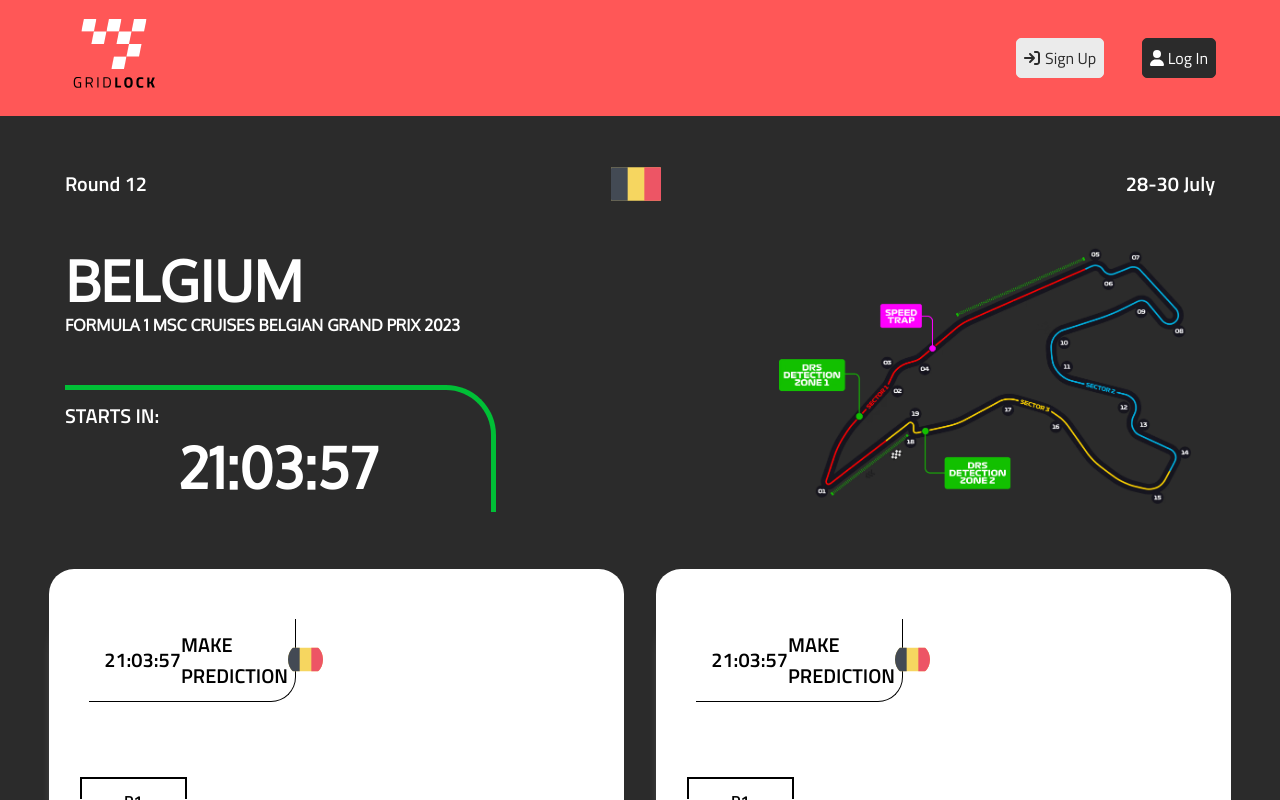
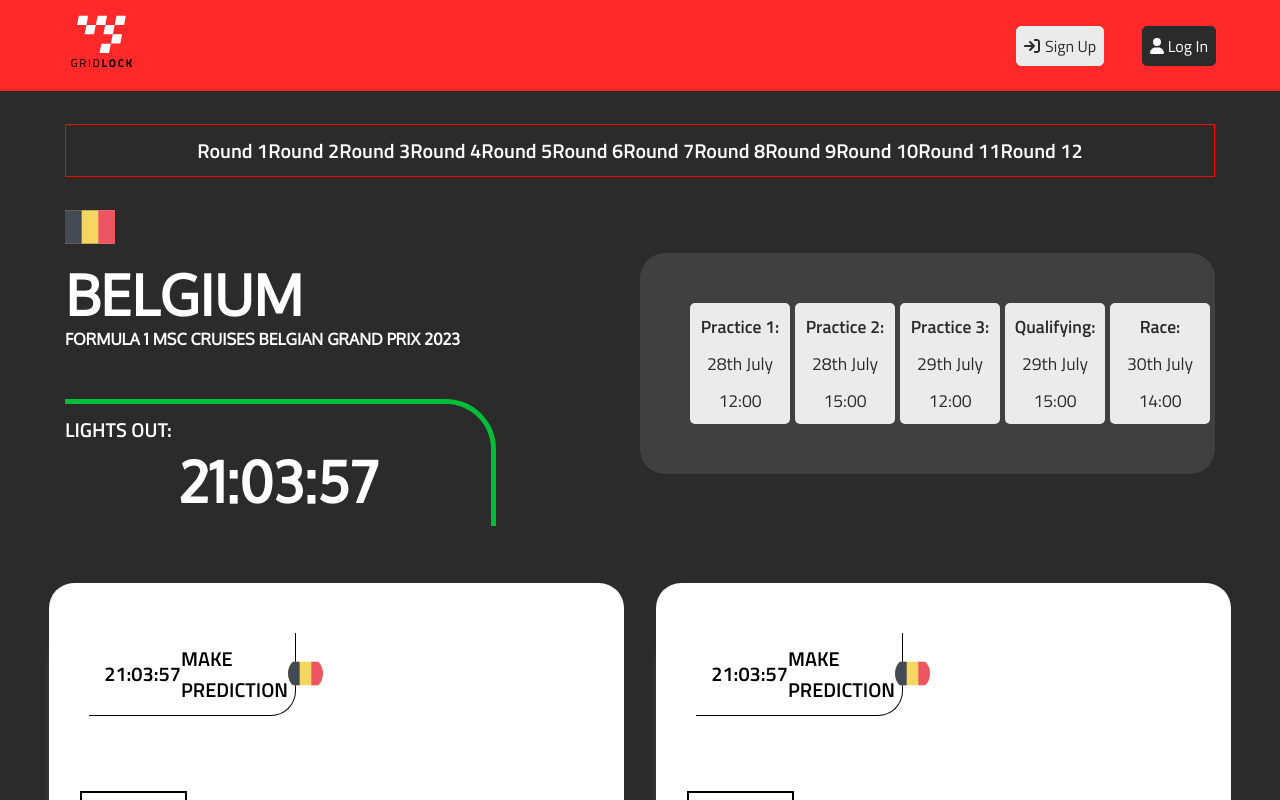
Before and after one commit to m0lts/GridLock, a React (Vite) app: page / in a window 1280 px wide. Shown: the top 800 px of the page. Built offline with nearby package versions, Linux system fonts and the light colour scheme; the HTML template or start-up script is replaced by a standard one.

Commit message:
changing top component

```diff
--- a/src/assets/global.css
+++ b/src/assets/global.css
@@ -16,7 +16,7 @@
   --white: #ffffff;
   --dark-grey: #404040;
   --light-grey: #EBEBEB;
-  --red: #FF5757;
+  --red: #ff2929;
   --green: #00BF36;
   --trans-white:#ffffffb2;
   --titillium: "Titillium Web", sans-serif;
@@ -103,8 +103,8 @@
   background-color: var(--red);
 }
 .logoImg {
-  width:100px;
-  height:100px;
+  width:75px;
+  height:75px;
 }
 .headerRightFlex {
   display: flex;
@@ -197,9 +197,11 @@
   color:var(--white);
   padding:2.5% 5%;
 }
-.bannerHeroTop {
+.bannerRoundCarousel {
+  border:1px solid red;
+  width:100%;
   display: flex;
-  justify-content: space-between;
+  justify-content: center;
   align-items: center;
   padding:10px 0;
 }
@@ -232,7 +234,38 @@
   text-align: center;
 }
 .heroMainRight {
-  width:40%;
+  width:50%;
+  display: flex;
+  justify-content: center;
+  align-items: center;
+  background-color: var(--dark-grey);
+  border-radius: 25px;
+  padding: 50px;
+}
+.weekendSchedule {
+  width:100%;
+  display: flex;
+  justify-content: space-between;
+  gap:5px;
+}
+.sessionItem {
+  list-style: none;
+  background-color: var(--light-grey);
+  display: flex;
+  flex-direction: column;
+  align-items: center;
+  color: var(--black);
+  gap:10px;
+  padding:10px;
+  border-radius: 5px;
+  min-width: 100px;
+  font-size: 1.1rem;
+}
+.session {
+  font-weight: 600;
+}
+.circuitCredit {
+  font-size: 0.75rem;
 }
 .circuitFill {
   width: 100%;
--- a/src/windows/Hero/grandPrix.jsx
+++ b/src/windows/Hero/grandPrix.jsx
@@ -6,24 +6,60 @@
 export default function GrandPrix() {
     return (
         <section className="nextRaceBanner">
-            <div className="bannerHeroTop">
+            <div className="bannerRoundCarousel">
+                <h3>Round 1</h3>
+                <h3>Round 2</h3>
+                <h3>Round 3</h3>
+                <h3>Round 4</h3>
+                <h3>Round 5</h3>
+                <h3>Round 6</h3>
+                <h3>Round 7</h3>
+                <h3>Round 8</h3>
+                <h3>Round 9</h3>
+                <h3>Round 10</h3>
+                <h3>Round 11</h3>
                 <h3>Round 12</h3>
-                <img src={BelgianFlag} alt="Belgian Flag" className="flagFill"/>
-                <h3>28-30 July</h3>
             </div>
             <div className="bannerHeroMain">
                 <div className="heroMainLeft">
                     <div>
+                        <img src={BelgianFlag} alt="Belgian Flag" className="flagFill"/>
                         <h1 className="raceCountry">Belgium</h1>
                         <h2 className="raceName">Formula 1 MSC Cruises Belgian Grand Prix 2023</h2>
                     </div>
                     <div className="timerBox">
-                        <h3 className="timerTitle">Starts in:</h3>
+                        <h3 className="timerTitle">Lights Out:</h3>
                         <h1 className="timer">21:03:57</h1>
                     </div>
                 </div>
                 <div className="heroMainRight">
-                    <img src={BelgianCircuit} alt="Spa-Francorchamps Circuit" className="circuitFill"/>
+                    <ul className="weekendSchedule">
+                        <li className="sessionItem">
+                            <span className="session">Practice 1:</span>
+                            <span>28th July</span>
+                            <span id="practice1Time">12:00</span>
+                        </li>
+                        <li className="sessionItem">
+                            <span className="session">Practice 2:</span>
+                            <span>28th July</span>
+                            <span id="practice2Time">15:00</span>
+                        </li>
+                        <li className="sessionItem">
+                            <span className="session">Practice 3:</span>
+                            <span>29th July</span>
+                            <span id="practice3Time">12:00</span>
+                        </li>
+                        <li className="sessionItem">
+                            <span className="session">Qualifying:</span>
+                            <span>29th July</span>
+                            <span id="qualiTime">15:00</span>
+                        </li>
+                        <li className="sessionItem">
+                            <span className="session">Race:</span>
+                            <span>30th July</span>
+                            <span id="raceTime">14:00</span>
+                        </li>
+                    </ul>
                 </div>
             </div>
         </section>
```
